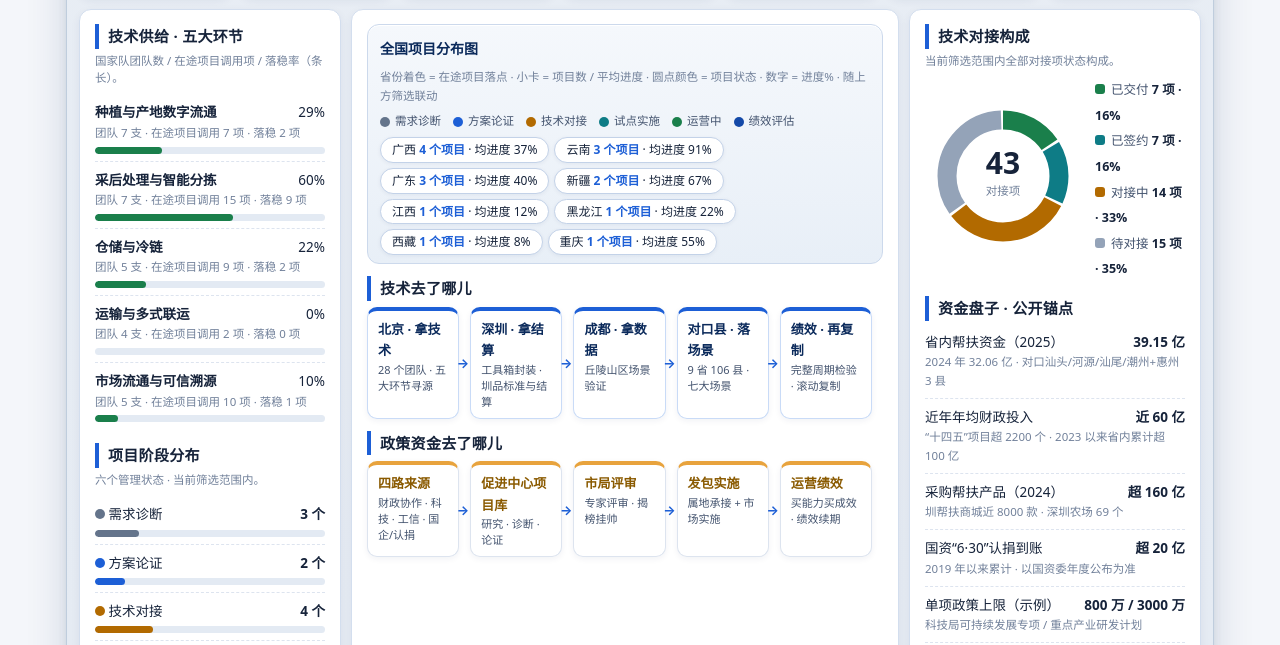
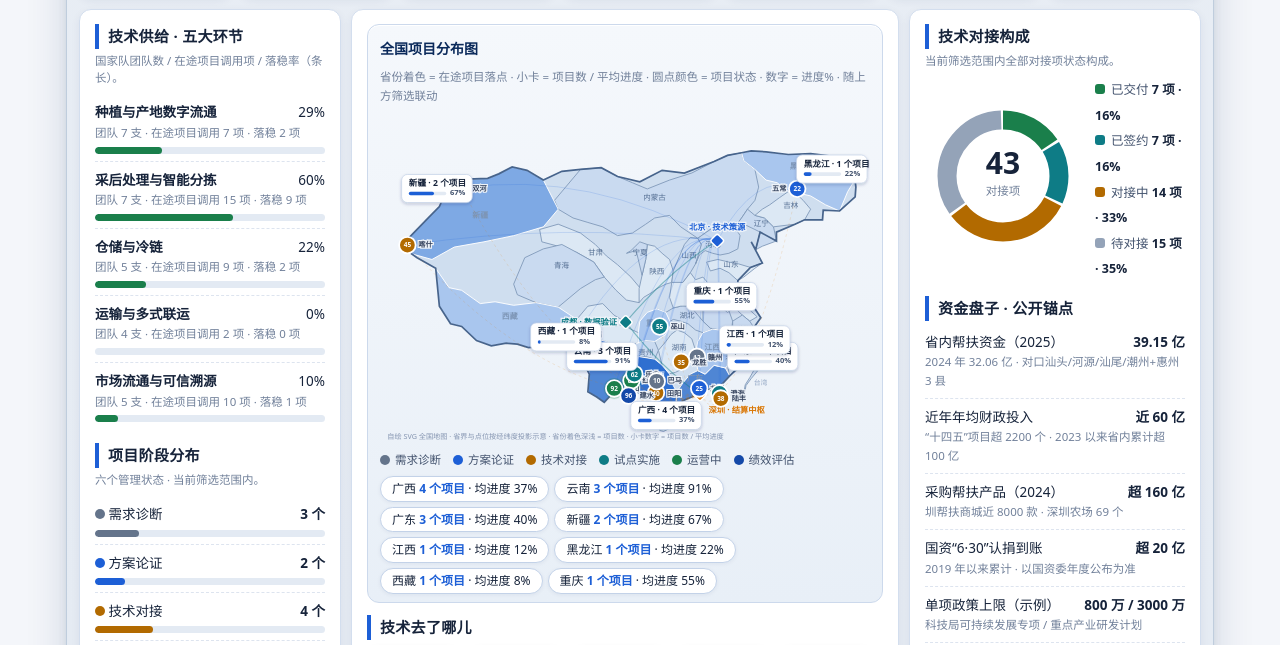
Before and after one commit to xiaohuan1228/duikou-bangfu, a plain HTML site: page index.html in a window 1280 px wide. Shown: the part 735-1380 px from the top of the page. Drawn offline with Linux system fonts and the light colour scheme.

Commit message:
修复驾驶舱地图首屏不渲染：渲染调用移至数据定义之后，手机端地图列置顶

```diff
--- a/index.html
+++ b/index.html
@@ -192,6 +192,10 @@ footer{margin-top:44px;border-top:1px solid var(--line);padding-top:16px;color:v
 .cp-col h3{margin:0 0 3px;font-size:14.5px}
 .cp-col .sub2{font-size:11.5px;color:var(--ink3);margin:0 0 8px;line-height:1.5}
 @media(max-width:1020px){.cp-main{grid-template-columns:1fr}.cp-shell:fullscreen .cp-main{overflow-y:auto}.cp-shell:fullscreen .cp-col{overflow:visible}}
+/* 窄屏：地图列提到最前，打开驾驶舱即见全国地图，不必翻过左栏 */
+@media(max-width:1020px){.cp-main{display:flex;flex-direction:column}.cp-col-map{order:-1}}
+#cpViz{min-height:240px}
+@media(max-width:560px){#cpViz{min-height:200px}}
 /* 自定义核心分布图（非地图组件）：枢纽—落点示意 */
 .cp-viz-wrap{background:linear-gradient(180deg,#f2f5f9,#e8edf3);border:1px solid var(--line);border-radius:8px;padding:8px 10px 6px}
 .cp-viz-head{display:flex;justify-content:space-between;gap:8px;flex-wrap:wrap;align-items:center}
@@ -400,7 +404,7 @@ footer{margin-top:44px;border-top:1px solid var(--line);padding-top:16px;color:v
           <div class="cp-row"><div class="r1"><b>渠道与结算</b></div><div class="r2">69 个深圳农场 · 覆盖 29 省 163 市 432 县 · 2024 采购帮扶产品超 160 亿</div></div>
           <div class="cp-row"><div class="r1"><b>运营模式</b></div><div class="r2">文山方舱 / 双河温室 / 红河蓝莓整园运营，沉淀工具箱向其余县复制</div></div>
         </div>
-        <div class="cp-col">
+        <div class="cp-col cp-col-map">
           <div class="cp-viz-wrap">
             <div class="cp-viz-head"><b>全国项目分布图</b><span>省份着色 = 在途项目落点 · 小卡 = 项目数 / 平均进度 · 圆点颜色 = 项目状态 · 数字 = 进度% · 随上方筛选联动</span></div>
             <div id="cpViz" role="img" aria-label="全国对口帮扶项目分布地图：项目所在省份着色并标注项目数与平均进度，北京为技术策源、深圳为结算中枢、成都为数据验证，圆点为各项目落点"></div>
@@ -973,7 +977,8 @@ document.getElementById("cpReset").addEventListener("click",function(){
   [cpRegionSel,cpStatusSel2,cpSceneSel2,cpFundSel2].forEach(function(sel){sel.value="-1";});
   renderCockpit();
 });
-renderCockpit();
+/* 注意：首次 renderCockpit() 必须在下方地图数据（CP_FALLBACK_POS / CP_W 等）定义之后调用，
+   否则无坐标项目取备用坐标时读到 undefined 而抛错，地图首屏不渲染。调用点已移至脚本末尾。 */
 
 /* ===== 驾驶舱核心分布图：自定义示意（非地图组件）+ 全屏演示 ===== */
 var CP_FALLBACK_POS={"P14":[97.47,29.32],"P15":[107.0,24.0],"P16":[109.88,31.07]};
@@ -1021,7 +1026,7 @@ var CP_PROV_PROJ=[
  {n:"重庆",c:[107.9,30.2],pts:[[105.8,28.3],[105.5,28.3],[106.8,28.6],[108,28.5],[109.5,29.3],[110.2,30.5],[109.5,31.8],[108.3,32.2],[107,31.8],[106,30.8],[105.8,29.5]]},
  {n:"黑龙江",c:[127.8,48],pts:[[119.7,49.9],[120,49],[121.5,48],[123,46.8],[124.5,46.5],[126,45.5],[127.5,45.3],[129,45],[131,44],[132.9,43.3],[134,45.5],[135.1,47],[134.8,48.3],[132,49.5],[129,49.8],[126,49.7],[123,50],[121,50.1]]}
 ];
-var CP_FILL_SCALE=["#d7e5f8","#bcd3f2","#8fb4e8","#5b8edb","#2f6fd0"];
+var CP_FILL_SCALE=["#a9c6ee","#7ea9e4","#4f86d4","#2f6fd0","#1d5fd6"];
 var CP_PILL_OFF={"新疆":[-52,-64],"西藏":[-64,-16],"云南":[-76,-58],"广西":[-30,34],"广东":[20,-60],"江西":[18,-54],"黑龙江":[12,-58],"重庆":[24,-50]};
 function renderCpViz(list){
   var box=document.getElementById("cpViz"); if(!box) return;
@@ -1038,24 +1043,24 @@ function renderCpViz(list){
   var s='<svg viewBox="0 0 '+W+' '+H+'" xmlns="http://www.w3.org/2000/svg">';
   s+='<defs><filter id="cpPillSh" x="-30%" y="-30%" width="160%" height="180%"><feDropShadow dx="0" dy="2" stdDeviation="2.5" flood-color="#0b2a5b" flood-opacity="0.22"/></filter></defs>';
   /* 地图底 */
-  s+='<path d="'+cpPath(CP_BORDER,true)+'" fill="#e9eff6" stroke="none"/>';
-  /* 非项目省份浅色块 + 省界 */
+  s+='<path d="'+cpPath(CP_BORDER,true)+'" fill="#cfdeef" stroke="none"/>';
+  /* 非项目省份色块 + 省界 */
   CP_PROV_LIGHT.forEach(function(pv,i){
-    s+='<path d="'+cpPath(pv.pts,true)+'" fill="'+(i%2?"#eef2f7":"#e6edf5")+'" stroke="#b4c5da" stroke-width="1"/>';
+    s+='<path d="'+cpPath(pv.pts,true)+'" fill="'+(i%2?"#dce8f4":"#c9daf0")+'" stroke="#7e97b8" stroke-width="1.2"/>';
   });
   /* 项目省份着色 */
   CP_PROV_PROJ.forEach(function(pv){
     var a=agg[pv.n];
-    var fill=a?CP_FILL_SCALE[Math.min(a.n,5)-1]:"#e9eff6";
+    var fill=a?CP_FILL_SCALE[Math.min(a.n,5)-1]:"#cfdeef";
     s+='<path d="'+cpPath(pv.pts,true)+'" fill="'+fill+'" stroke="#ffffff" stroke-width="1.3"/>';
   });
   /* 海南 / 台湾 */
-  s+='<path d="'+cpPath(CP_HAINAN,true)+'" fill="#e9eff6" stroke="#b4c5da" stroke-width="1"/>';
-  s+='<path d="'+cpPath(CP_TAIWAN,true)+'" fill="#e9eff6" stroke="#b4c5da" stroke-width="1"/>';
+  s+='<path d="'+cpPath(CP_HAINAN,true)+'" fill="#cfdeef" stroke="#7e97b8" stroke-width="1.2"/>';
+  s+='<path d="'+cpPath(CP_TAIWAN,true)+'" fill="#cfdeef" stroke="#7e97b8" stroke-width="1.2"/>';
   /* 国界轮廓 */
-  s+='<path d="'+cpPath(CP_BORDER,true)+'" fill="none" stroke="#7e97b8" stroke-width="1.8"/>';
+  s+='<path d="'+cpPath(CP_BORDER,true)+'" fill="none" stroke="#47648c" stroke-width="2.4"/>';
   /* 省名标注 */
-  CP_PROV_LIGHT.forEach(function(pv){var xy=cpXY(pv.c[0],pv.c[1]); s+='<text x="'+xy[0].toFixed(0)+'" y="'+xy[1].toFixed(0)+'" font-size="10.5" fill="#93a7c4" text-anchor="middle">'+pv.n+'</text>';});
+  CP_PROV_LIGHT.forEach(function(pv){var xy=cpXY(pv.c[0],pv.c[1]); s+='<text x="'+xy[0].toFixed(0)+'" y="'+xy[1].toFixed(0)+'" font-size="10.5" fill="#546e92" text-anchor="middle">'+pv.n+'</text>';});
   CP_PROV_PROJ.forEach(function(pv){var xy=cpXY(pv.c[0],pv.c[1]); var a=agg[pv.n]; s+='<text x="'+xy[0].toFixed(0)+'" y="'+xy[1].toFixed(0)+'" font-size="11" font-weight="'+(a?"700":"400")+'" fill="'+(a&&a.n>=4?"#ffffff":"#7d95b5")+'" text-anchor="middle">'+pv.n+'</text>';});
   var hn=cpXY(109.8,19),tw=cpXY(121,23.6);
   s+='<text x="'+hn[0].toFixed(0)+'" y="'+hn[1].toFixed(0)+'" font-size="9.5" fill="#93a7c4" text-anchor="middle">海南</text>';
@@ -1126,6 +1131,9 @@ function renderCpViz(list){
   document.addEventListener("fullscreenchange",sync);
 })();
 
+/* 首次渲染：置于全部地图数据与函数定义之后，保证首屏即出图 */
+renderCockpit();
+
 </script>
 </body>
 </html>
```
